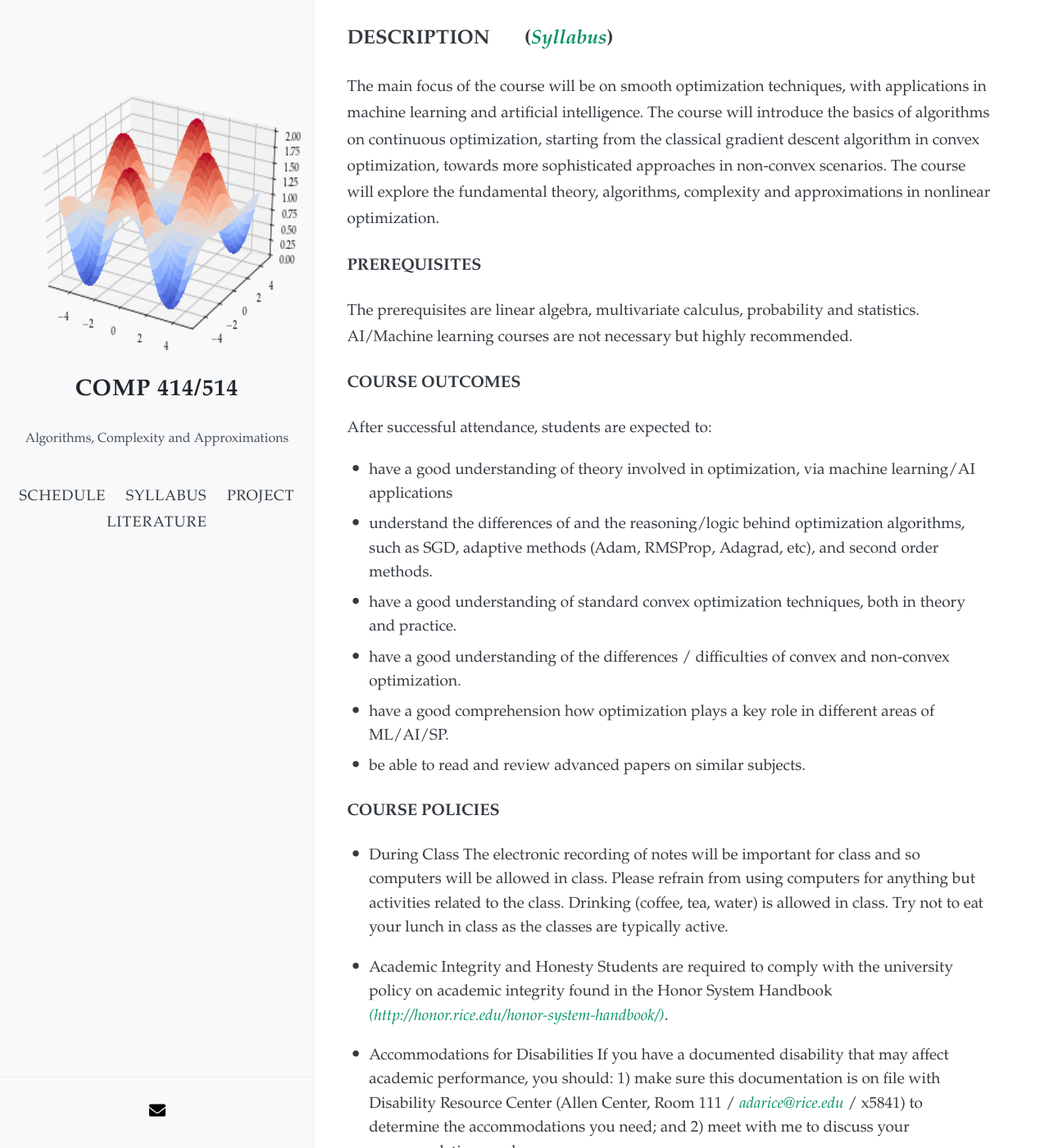
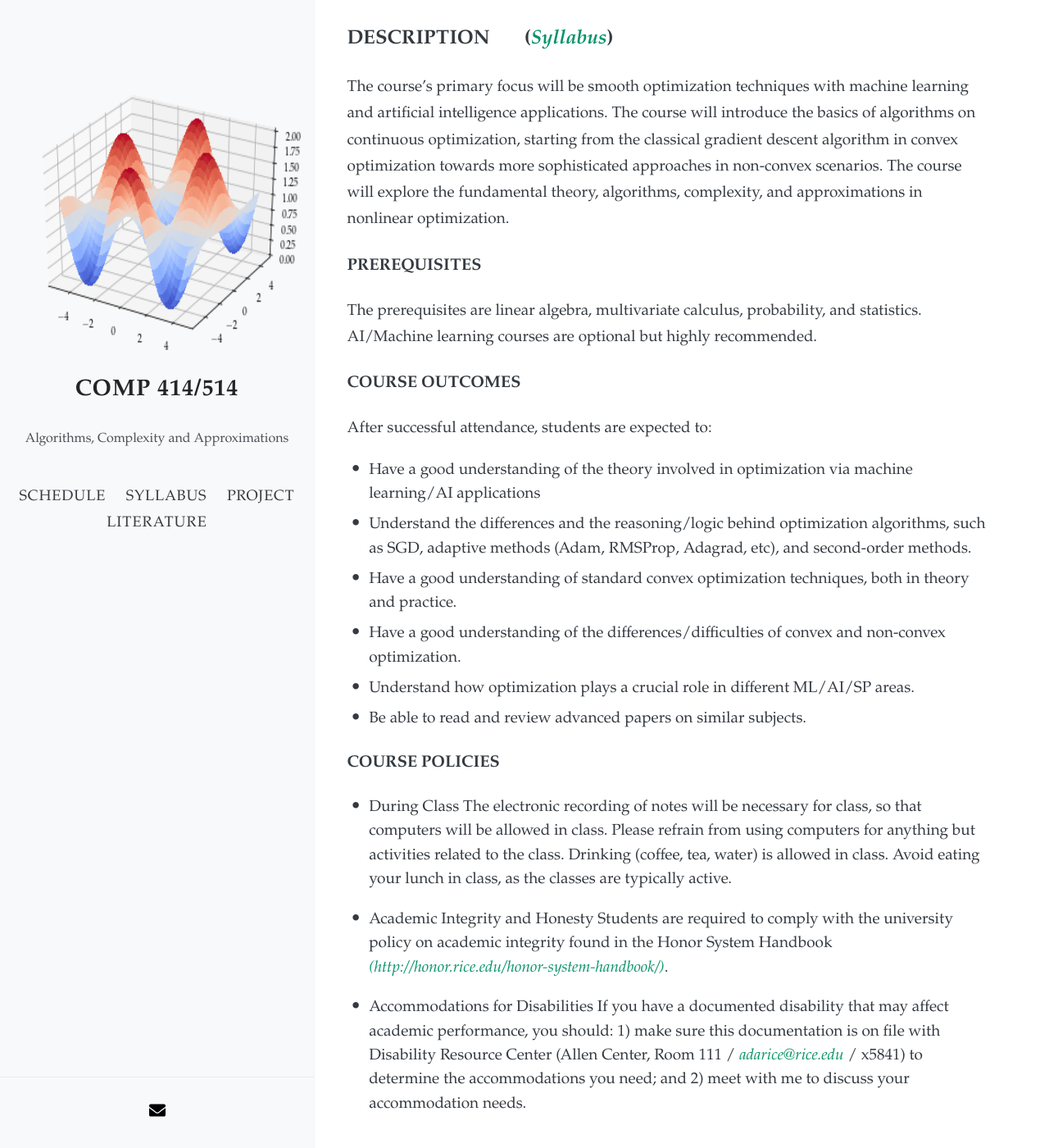
Before and after one commit to akyrillidis/comp414-514, a Jekyll site: the page built from index.md, in a window 1280 px wide and 1400 px high. Shown: the whole window at 82% size. Built offline with Jekyll 4.4.1, drawn with Linux system fonts in a browser that asks for light colours; nearby versions of some CDN libraries; our own code applies the rules of GitHub Pages for plain Markdown files.

Commit message:
Update index.md

```diff
--- a/index.md
+++ b/index.md
@@ -4,28 +4,28 @@ layout: default
 
 ## DESCRIPTION  &nbsp; &nbsp; &nbsp; ([*Syllabus*](schedule/images/Syllabus.pdf))
 
-The main focus of the course will be on smooth optimization techniques, with applications in machine learning and artificial intelligence. The course will introduce the basics of algorithms on continuous optimization, starting from the classical gradient descent algorithm in convex optimization, towards more sophisticated approaches in non-convex scenarios. The course will explore the fundamental theory, algorithms, complexity and approximations in nonlinear optimization.
+The course's primary focus will be smooth optimization techniques with machine learning and artificial intelligence applications. The course will introduce the basics of algorithms on continuous optimization, starting from the classical gradient descent algorithm in convex optimization towards more sophisticated approaches in non-convex scenarios. The course will explore the fundamental theory, algorithms, complexity, and approximations in nonlinear optimization.
 
 ### PREREQUISITES
 
-The prerequisites are linear algebra, multivariate calculus, probability and statistics. AI/Machine learning courses are not necessary but highly recommended.
+The prerequisites are linear algebra, multivariate calculus, probability, and statistics. AI/Machine learning courses are optional but highly recommended.
 
 ### COURSE OUTCOMES
 
 After successful attendance, students are expected to:
-+ have a good understanding of theory involved in optimization, via machine learning/AI applications
-+ understand the differences of and the reasoning/logic behind optimization algorithms, such as SGD, adaptive methods (Adam, RMSProp, Adagrad, etc), and second order methods.
-+ have a good understanding of standard convex optimization techniques, both in theory and practice.
-+ have a good understanding of the differences / difficulties of convex and non-convex optimization.
-+ have a good comprehension how optimization plays a key role in different areas of ML/AI/SP.
-+ be able to read and review advanced papers on similar subjects.
++ Have a good understanding of the theory involved in optimization via machine learning/AI applications
++ Understand the differences and the reasoning/logic behind optimization algorithms, such as SGD, adaptive methods (Adam, RMSProp, Adagrad, etc), and second-order methods.
++ Have a good understanding of standard convex optimization techniques, both in theory and practice.
++ Have a good understanding of the differences/difficulties of convex and non-convex optimization.
++ Understand how optimization plays a crucial role in different ML/AI/SP areas.
++ Be able to read and review advanced papers on similar subjects.
 
 ### COURSE POLICIES
 
 - During Class
-The electronic recording of notes will be important for class and so computers will be allowed in
+The electronic recording of notes will be necessary for class, so that computers will be allowed in
 class. Please refrain from using computers for anything but activities related to the class.
-Drinking (coffee, tea, water) is allowed in class. Try not to eat your lunch in class as the
+Drinking (coffee, tea, water) is allowed in class. Avoid eating your lunch in class, as the
 classes are typically active.
 
 - Academic Integrity and Honesty
```
